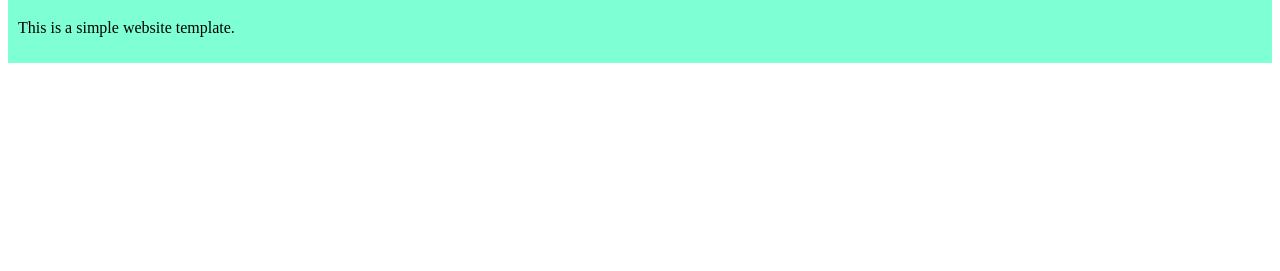
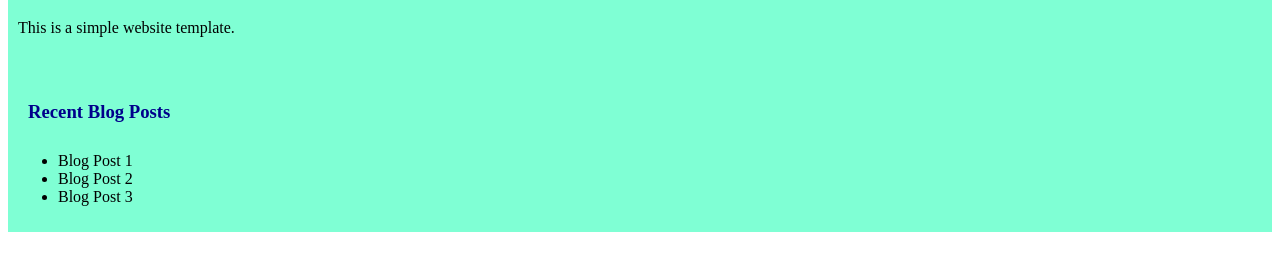
Before and after one commit to himel-sh/simple-website, a plain HTML site: page index.html in a window 1280 px wide. Shown: the part 347-618 px from the top of the page. Drawn offline with Linux system fonts and the light colour scheme.

Commit message:
added list

```diff
--- a/blog.css
+++ b/blog.css
@@ -2,3 +2,5 @@ div{
 background-color: aquamarine;
 padding: 10px;
 }
+h3{
+color: darkblue;padding: 10px;}
--- a/index.html
+++ b/index.html
@@ -21,6 +21,14 @@
         <p>This is a simple website template.</p>
         <link rel="stylesheet" href="blog.css">
     </div>
-
+<div>
+    <h3>
+Recent Blog Posts
+    </h3><ul>
+        <li>Blog Post 1</li>
+        <li>Blog Post 2</li>
+        <li>Blog Post 3</li>
+    </ul>
+</div>
 </body>
 </html>
```
